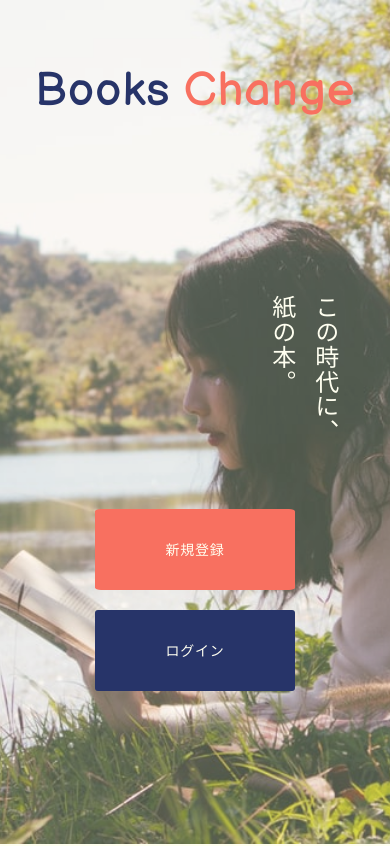
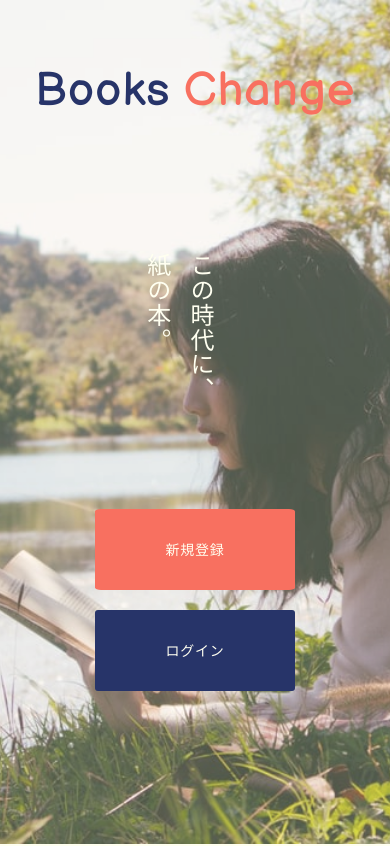
Before and after one commit to Kshirakura/BooksChange, a plain HTML site: page index.html in a window 390 px wide. Shown: the top 846 px of the page. Drawn offline with nearby package versions, Linux system fonts and the light colour scheme; some packages are replaced by stand-ins of ours; a web font is replaced by a local one.

Commit message:
Add files via upload

```diff
--- a/css/styles.css
+++ b/css/styles.css
@@ -477,8 +477,8 @@ SP
 
   #header .copy {
     font-size: 1.5rem;
-    top:35vh;
-    right: 0;
+    top:30vh;
+    right: 32vw;
     color: #fffff0;
     transform: translateX(-50%);
     -webkit-transform: translateX(-50%);
```
